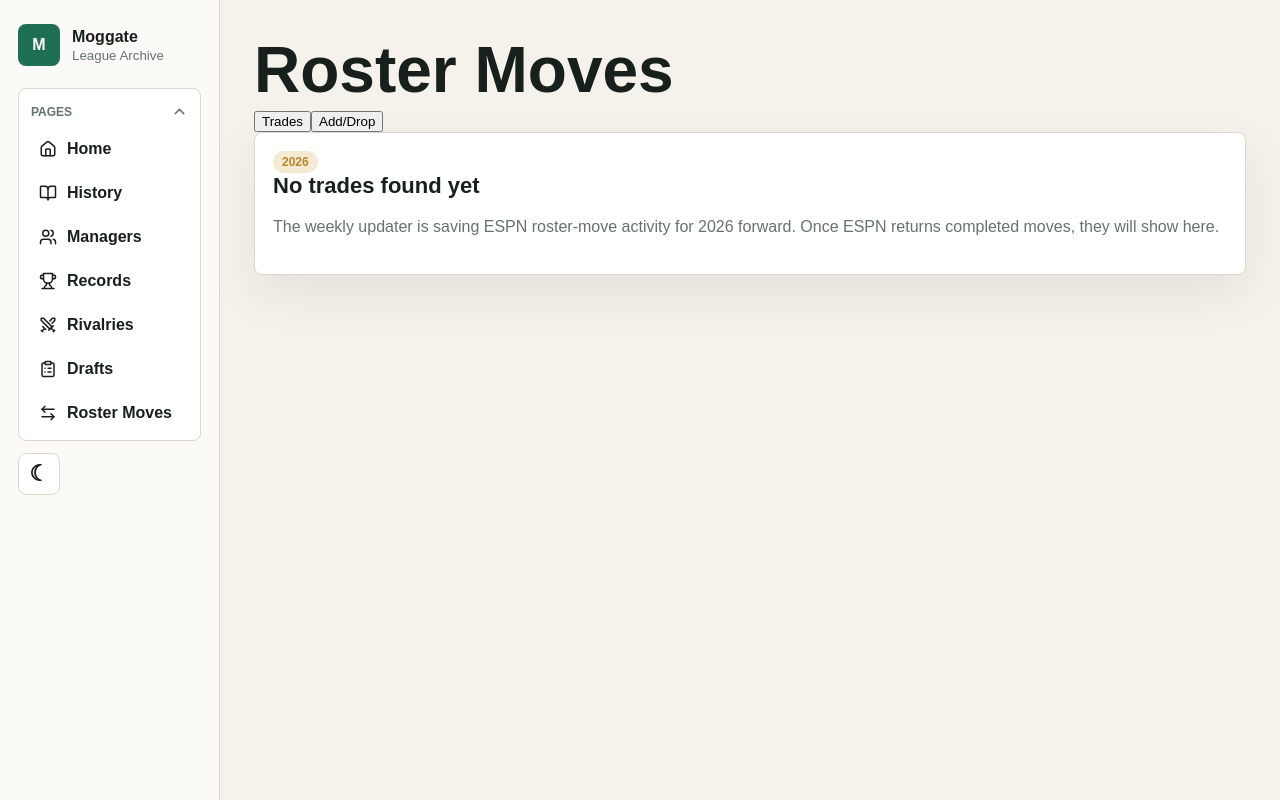
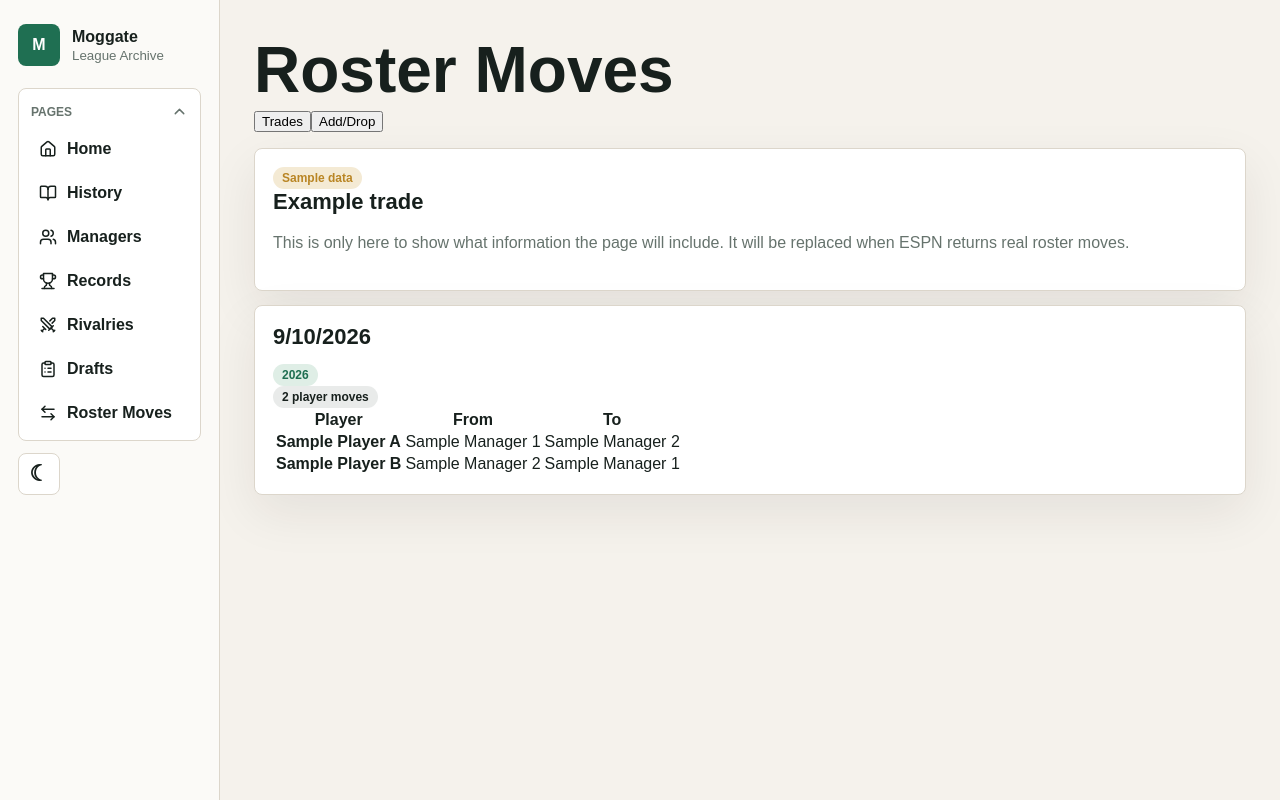
Before and after one commit to trevorp24/Fantasy-History-Website, a Next.js app: page /trades in a window 1280 px wide. Built offline with nearby package versions, Linux system fonts and the light colour scheme.

Commit message:
Update Moggate league site

```diff
--- a/app/trades/RosterMovesTabs.tsx
+++ b/app/trades/RosterMovesTabs.tsx
@@ -19,7 +19,28 @@ function dateLabel(activity: RosterMoveActivity) {
 
 export function RosterMovesTabs({ trades, addDrops, managerNames }: Props) {
   const [tab, setTab] = useState<"trades" | "add-drop">("trades");
-  const activeMoves = tab === "trades" ? trades : addDrops;
+  const demoTrades: RosterMoveActivity[] = [{
+    id: "demo-trade",
+    season: 2026,
+    kind: "trade",
+    date: new Date("2026-09-10T12:00:00").toISOString(),
+    moves: [
+      { kind: "trade", action: "traded", playerName: "Sample Player A", fromManagerId: "Sample Manager 1", toManagerId: "Sample Manager 2" },
+      { kind: "trade", action: "traded", playerName: "Sample Player B", fromManagerId: "Sample Manager 2", toManagerId: "Sample Manager 1" }
+    ]
+  }];
+  const demoAddDrops: RosterMoveActivity[] = [{
+    id: "demo-add-drop",
+    season: 2026,
+    kind: "add-drop",
+    date: new Date("2026-09-11T12:00:00").toISOString(),
+    moves: [
+      { kind: "add-drop", action: "added", playerName: "Sample Waiver Pickup", managerId: "Sample Manager 1", bidAmount: 17 },
+      { kind: "add-drop", action: "dropped", playerName: "Sample Dropped Player", managerId: "Sample Manager 1" }
+    ]
+  }];
+  const hasRealMoves = tab === "trades" ? trades.length > 0 : addDrops.length > 0;
+  const activeMoves = hasRealMoves ? (tab === "trades" ? trades : addDrops) : (tab === "trades" ? demoTrades : demoAddDrops);
 
   return (
     <>
@@ -34,6 +55,13 @@ export function RosterMovesTabs({ trades, addDrops, managerNames }: Props) {
 
       {activeMoves.length ? (
         <section className="nested-sections">
+          {!hasRealMoves && (
+            <section className="card">
+              <span className="tag gold">Sample data</span>
+              <h2>{tab === "trades" ? "Example trade" : "Example add/drop"}</h2>
+              <p>This is only here to show what information the page will include. It will be replaced when ESPN returns real roster moves.</p>
+            </section>
+          )}
           {activeMoves.map((activity) => (
             <article className="card" key={activity.id}>
               <div className="top">
```
Also changed, not shown: 1 other file (tests, documents, lock files or other folders).
